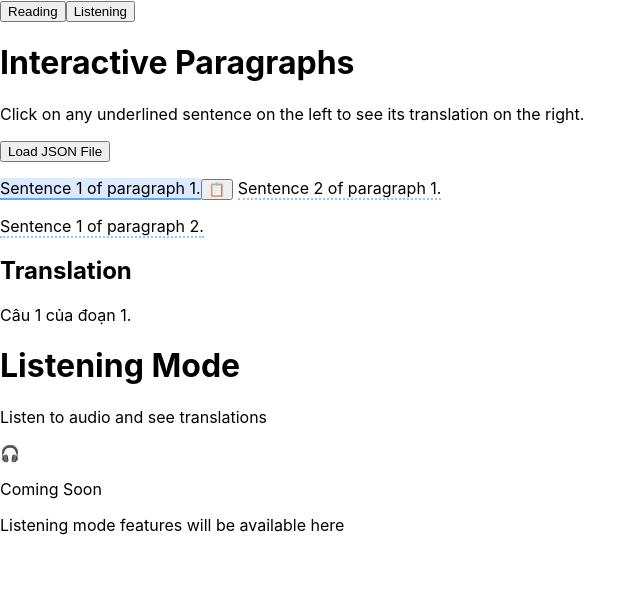
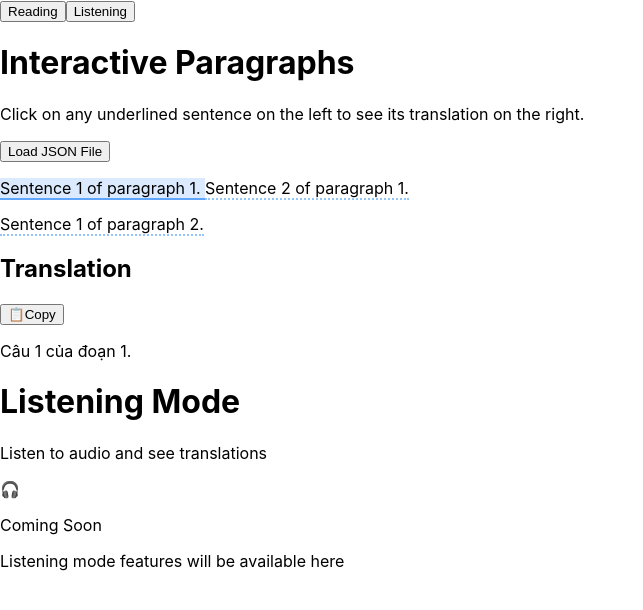
Before and after one commit to tea0112/paratranslator, a React (Vite) app in the folder src/renderer/: page / in a window 1280 px wide. Both pictures are taken after a click on the button "Sentence 1 of paragraph 1.". Shown: the top 610 px of the page, without its empty margins (0-643 px from the left). Built offline with nearby package versions, Linux system fonts and the light colour scheme.

Commit message:
Move copy button to fixed position in translation panel

```diff
--- a/src/renderer/src/components/InteractiveSentence.tsx
+++ b/src/renderer/src/components/InteractiveSentence.tsx
@@ -1,22 +1,11 @@
 import { InteractiveSentenceProps } from '../types/translator.types'
-import { useState } from 'react'
 
 function InteractiveSentence({
   sentence,
   isActive,
   onClick
 }: InteractiveSentenceProps): React.JSX.Element {
-  const [copied, setCopied] = useState(false)
-
-  const handleCopy = (e: React.MouseEvent) => {
-    e.stopPropagation()
-    navigator.clipboard.writeText(sentence.english)
-    setCopied(true)
-    setTimeout(() => setCopied(false), 2000)
-  }
-
   return (
-    <span className="inline-flex items-center gap-1">
     <span
       className={`interactive-sentence ${isActive ? 'active' : ''}`}
       onClick={onClick}
@@ -28,18 +17,7 @@ function InteractiveSentence({
         }
       }}
     >
-        {sentence.english}
-      </span>
-      {isActive && (
-        <button
-          onClick={handleCopy}
-          className="ml-1 px-2 py-1 text-xs bg-blue-500 text-white rounded hover:bg-blue-600 transition-colors"
-          title="Copy sentence"
-        >
-          {copied ? '✓' : '📋'}
-        </button>
-      )}
-      {' '}
+      {sentence.english}{' '}
     </span>
   )
 }
--- a/src/renderer/src/components/ParagraphTranslator.tsx
+++ b/src/renderer/src/components/ParagraphTranslator.tsx
@@ -6,6 +6,7 @@ import { DEFAULT_PARAGRAPHS } from '../data/sampleData'
 
 function ParagraphTranslator(): React.JSX.Element {
   const [translation, setTranslation] = useState<string | null>(null)
+  const [englishText, setEnglishText] = useState<string | null>(null)
   const [activeSentence, setActiveSentence] = useState<{
     paragraphIndex: number
     sentenceIndex: number
@@ -19,6 +20,8 @@ function ParagraphTranslator(): React.JSX.Element {
     paragraphIndex: number,
     sentenceIndex: number
   ): void => {
+    const sentence = paragraphs[paragraphIndex][sentenceIndex]
+    setEnglishText(sentence.english)
     setTranslation(translationText)
     setActiveSentence({ paragraphIndex, sentenceIndex })
   }
@@ -68,6 +71,7 @@ function ParagraphTranslator(): React.JSX.Element {
 
       setParagraphs(data as Paragraph[])
       setLoadedFileName(filePath.split('/').pop() || filePath.split('\\').pop() || 'Unknown')
+      setEnglishText(null)
       setTranslation(null)
       setActiveSentence(null)
     } catch (err) {
@@ -79,6 +83,7 @@ function ParagraphTranslator(): React.JSX.Element {
     setParagraphs(DEFAULT_PARAGRAPHS)
     setLoadedFileName(null)
     setError(null)
+    setEnglishText(null)
     setTranslation(null)
     setActiveSentence(null)
   }
@@ -141,7 +146,7 @@ function ParagraphTranslator(): React.JSX.Element {
 
           {/* Right Column: Vietnamese Translation */}
           <aside className="md:w-2/5 mt-8 md:mt-0">
-            <TranslationPanel translation={translation} />
+            <TranslationPanel translation={translation} englishText={englishText} />
           </aside>
         </div>
       </div>
--- a/src/renderer/src/components/TranslationPanel.tsx
+++ b/src/renderer/src/components/TranslationPanel.tsx
@@ -1,9 +1,41 @@
 import { TranslationPanelProps } from '../types/translator.types'
+import { useState } from 'react'
 
-function TranslationPanel({ translation }: TranslationPanelProps): React.JSX.Element {
+function TranslationPanel({ translation, englishText }: TranslationPanelProps): React.JSX.Element {
+  const [copied, setCopied] = useState(false)
+
+  const handleCopy = () => {
+    if (englishText) {
+      navigator.clipboard.writeText(englishText)
+      setCopied(true)
+      setTimeout(() => setCopied(false), 2000)
+    }
+  }
+
   return (
     <div className="sticky top-8 bg-gray-50 p-6 rounded-lg border border-gray-200">
-      <h2 className="text-xl font-semibold text-gray-700 mb-4 border-b pb-2">Translation</h2>
+      <div className="flex justify-between items-center mb-4 border-b pb-2">
+        <h2 className="text-xl font-semibold text-gray-700">Translation</h2>
+        {englishText && (
+          <button
+            onClick={handleCopy}
+            className="px-4 py-2 bg-blue-500 text-white rounded-lg hover:bg-blue-600 transition-colors font-medium text-sm flex items-center gap-2"
+            title="Copy English sentence"
+          >
+            {copied ? (
+              <>
+                <span>✓</span>
+                <span>Copied!</span>
+              </>
+            ) : (
+              <>
+                <span>📋</span>
+                <span>Copy</span>
+              </>
+            )}
+          </button>
+        )}
+      </div>
       <p className="text-gray-600 text-lg italic min-h-[50px]">
         {translation || 'Click a sentence to see it here.'}
       </p>
--- a/src/renderer/src/types/translator.types.ts
+++ b/src/renderer/src/types/translator.types.ts
@@ -42,4 +42,5 @@ export interface InteractiveSentenceProps {
  */
 export interface TranslationPanelProps {
   translation: string | null
+  englishText: string | null
 }
```
Lines whose indentation alone changed are shown as unchanged.
